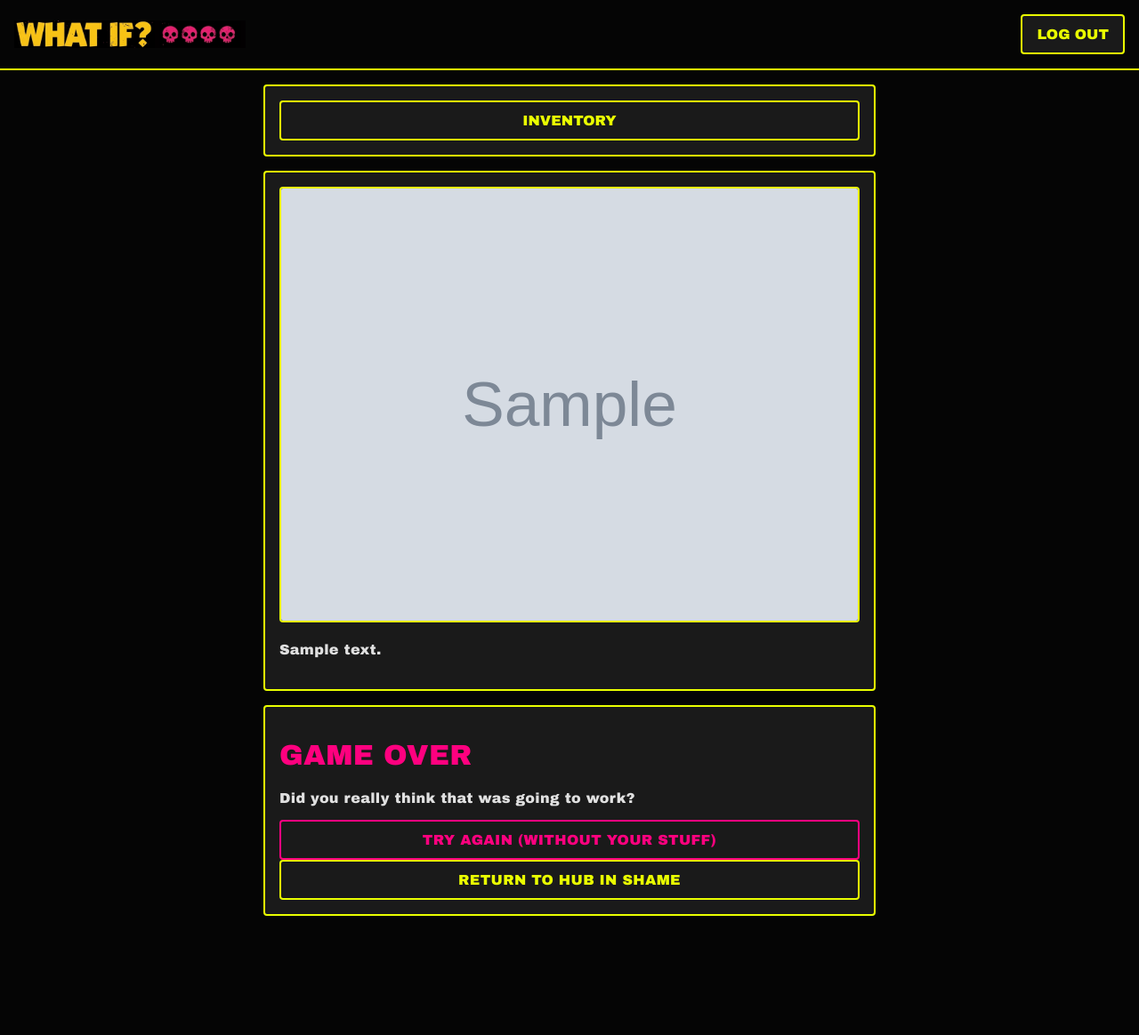
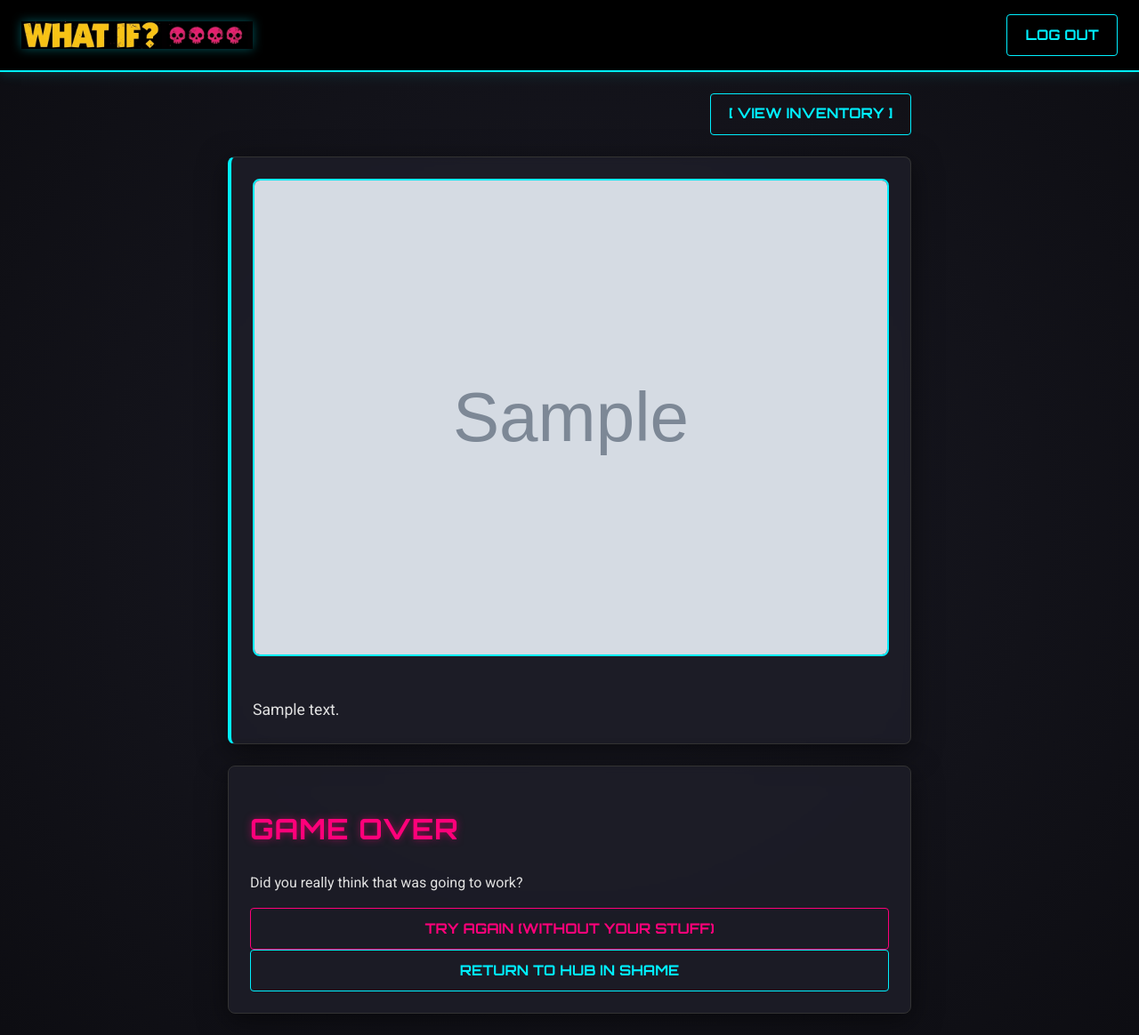
Before and after one commit to leecharl/DCC_ChooseYOA, a Django app: page /play/run/1/node/1/ in a window 1280 px wide. Shown: the whole page at 89% size. Before the commit the page ends 1030 px from the top, so only its background shows below. Run offline with Django 5.2, Linux system fonts and the light colour scheme; a user stored in the database is signed in; tables that the repository leaves empty hold one stand-in row (values such as "Sample post"); grey boxes marked "Sample" are stand-in pictures; data that the repository does not hold is empty.

Commit message:
Restyle the site as a sci-fi HUD (Orbitron/Roboto, glass panels)
Replaces the flat pink/yellow Syndicate look with a blue/pink/gold
"system UI" theme: glass-blurred panels, glowing choice-card buttons
with an arrow indicator, and locked options that stack the padlock
label above the requirement line. The achievement/loot toast keeps
its existing fade-out mechanism but is re-skinned as a gold system
message instead of a pink banner, and is now positioned below the
nav so it doesn't cover the logo/logout button.

.btn is no longer full-width by default (matches the new design's
inline nav/inventory buttons); a new .btn-block modifier restores
full-width for the hub/landing/play_node CTAs that need it.

```diff
--- a/engine/static/engine/css/dcc.css
+++ b/engine/static/engine/css/dcc.css
@@ -1,10 +1,13 @@
 :root {
-  --bg-deep-space: #050505;
-  --bg-panel: #1a1a1a;
-  --neon-pink: #ff007f;
-  --neon-yellow: #eaff00;
-  --text-main: #e0e0e0;
+  --bg-void: #0d0d12;
+  --panel-bg: rgba(30, 30, 40, 0.85);
+  --text-main: #e2e2e2;
   --text-muted: #6b6b6b;
+  --accent-blue: #00f0ff;
+  --accent-pink: #ff007a;
+  --accent-gold: #ffaa00;
+  --font-ui: 'Orbitron', sans-serif;
+  --font-story: 'Roboto', sans-serif;
 }
 
 * {
@@ -14,30 +17,47 @@
 body {
   margin: 0;
   min-height: 100vh;
-  background: var(--bg-deep-space);
+  background-color: var(--bg-void);
+  background-image: radial-gradient(circle at center, #1a1a24 0%, var(--bg-void) 100%);
   color: var(--text-main);
-  font-family: 'Arial Black', 'Helvetica Neue', Impact, sans-serif;
-  font-weight: 700;
-  letter-spacing: 0.02em;
+  font-family: var(--font-story);
+  line-height: 1.6;
+  display: flex;
+  flex-direction: column;
 }
 
 a {
-  color: var(--neon-yellow);
+  color: var(--accent-blue);
 }
 
+h1, h2, h3 {
+  font-family: var(--font-ui);
+  text-transform: uppercase;
+  letter-spacing: 1px;
+}
+
+/* --- NAVIGATION (THE HUD) --- */
 .site-nav {
+  background: #000;
+  border-bottom: 2px solid var(--accent-blue);
+  box-shadow: 0 0 15px rgba(0, 240, 255, 0.2);
+  padding: 1rem 1.5rem;
   display: flex;
   justify-content: space-between;
   align-items: center;
-  padding: 1rem;
-  border-bottom: 2px solid var(--neon-yellow);
   flex-wrap: wrap;
   gap: 0.5rem;
+  font-family: var(--font-ui);
+}
+
+.site-nav a {
+  text-decoration: none;
 }
 
 .site-nav__brand {
   display: block;
   max-width: 260px;
+  filter: drop-shadow(0 0 6px rgba(0, 240, 255, 0.35));
 }
 
 .site-nav__brand img {
@@ -46,45 +66,94 @@ a {
   height: auto;
 }
 
-.site-nav a {
-  text-decoration: none;
+/* --- MAIN CONTAINER --- */
+.container {
+  max-width: 800px;
+  margin: 0 auto;
+  padding: 1.5rem 1rem;
+  flex-grow: 1;
+  width: 100%;
+  display: flex;
+  flex-direction: column;
+  gap: 1.5rem;
 }
 
-.container {
-  max-width: 720px;
-  margin: 0 auto;
-  padding: 1rem;
-  display: flex;
-  flex-direction: column;
-  gap: 1rem;
+/* --- PANELS --- */
+.panel {
+  background: var(--panel-bg);
+  border: 1px solid #333;
+  border-radius: 8px;
+  padding: 1.5rem;
+  box-shadow: 0 8px 32px rgba(0, 0, 0, 0.5);
+  backdrop-filter: blur(4px);
 }
 
-.panel {
-  background: var(--bg-panel);
-  border: 2px solid var(--neon-yellow);
-  border-radius: 4px;
-  padding: 1rem;
+.story-panel {
+  border-left: 4px solid var(--accent-blue);
+  font-size: 1.1rem;
 }
 
+.node-text p {
+  margin-bottom: 1.25rem;
+}
+
+.node-text p:last-child {
+  margin-bottom: 0;
+}
+
+/* --- SYSTEM / ACHIEVEMENT TOAST --- */
+#ai-announcer {
+  position: fixed;
+  top: 5.5rem;
+  left: 50%;
+  transform: translateX(-50%);
+  z-index: 100;
+  width: min(90vw, 600px);
+  background: rgba(13, 13, 18, 0.95);
+  border: 1px solid var(--accent-gold);
+  color: var(--accent-gold);
+  padding: 1rem 1.5rem;
+  border-radius: 8px;
+  font-family: var(--font-ui);
+  font-size: 0.95rem;
+  text-transform: uppercase;
+  text-align: center;
+  box-shadow: 0 0 20px rgba(255, 170, 0, 0.4);
+  text-shadow: 0 0 5px rgba(255, 170, 0, 0.4);
+  transition: opacity 0.5s ease;
+}
+
+#ai-announcer.fade-out {
+  opacity: 0;
+}
+
+/* --- BUTTONS --- */
 .btn {
   display: inline-block;
-  background: var(--bg-panel);
-  color: var(--neon-yellow);
-  border: 2px solid var(--neon-yellow);
-  border-radius: 4px;
-  padding: 0.75rem 1rem;
+  background: transparent;
+  color: var(--accent-blue);
+  border: 1px solid var(--accent-blue);
+  padding: 0.6rem 1.25rem;
   font: inherit;
-  font-weight: 700;
+  font-family: var(--font-ui);
+  font-weight: bold;
   text-transform: uppercase;
   text-decoration: none;
   text-align: center;
+  border-radius: 4px;
   cursor: pointer;
-  width: 100%;
+  transition: all 0.2s ease-in-out;
 }
 
 .btn:hover {
-  background: var(--neon-yellow);
-  color: var(--bg-deep-space);
+  background: var(--accent-blue);
+  color: var(--bg-void);
+  box-shadow: 0 0 15px var(--accent-blue);
+}
+
+.btn-block {
+  display: block;
+  width: 100%;
 }
 
 .btn-locked {
@@ -92,105 +161,152 @@ a {
   border-color: var(--text-muted);
   opacity: 0.5;
   cursor: not-allowed;
-  display: flex;
-  align-items: center;
-  justify-content: center;
-  gap: 0.5rem;
 }
 
 .btn-locked:hover {
-  background: var(--bg-panel);
+  background: transparent;
   color: var(--text-muted);
+  box-shadow: none;
 }
 
 .btn-death {
-  border-color: var(--neon-pink);
-  color: var(--neon-pink);
+  border-color: var(--accent-pink);
+  color: var(--accent-pink);
 }
 
 .btn-death:hover {
-  background: var(--neon-pink);
-  color: #000;
+  background: var(--accent-pink);
+  color: var(--bg-void);
+  box-shadow: 0 0 15px var(--accent-pink);
 }
 
 .requirement-text {
   display: block;
-  font-size: 0.75rem;
+  font-size: 0.8rem;
   font-weight: normal;
   text-transform: none;
-  margin-top: 0.25rem;
+  letter-spacing: normal;
+  color: var(--text-muted);
+  margin-top: 0.35rem;
 }
 
+/* --- PLAYER CHOICES --- */
 .options-list {
   display: flex;
   flex-direction: column;
-  gap: 0.75rem;
+  gap: 1rem;
+}
+
+.options-list form {
+  margin: 0;
+}
+
+.choice-btn {
+  width: 100%;
+  background: rgba(255, 0, 122, 0.05);
+  border: 2px solid var(--accent-pink);
+  color: var(--text-main);
+  padding: 1.25rem;
+  font-family: var(--font-story);
+  font-weight: normal;
+  text-transform: none;
+  font-size: 1.05rem;
+  text-align: left;
+  border-radius: 8px;
+  display: flex;
+  align-items: center;
+}
+
+.choice-btn::before {
+  content: "\25B6";
+  color: var(--accent-pink);
+  margin-right: 1rem;
+  font-size: 1.2rem;
+  transition: transform 0.2s;
+}
+
+.choice-btn:hover {
+  background: rgba(255, 0, 122, 0.15);
+  border-color: #ff3399;
+  box-shadow: 0 0 20px rgba(255, 0, 122, 0.4);
+  color: #fff;
+}
+
+.choice-btn:hover::before {
+  transform: translateX(5px);
+}
+
+.choice-btn.btn-locked {
+  flex-direction: column;
+  align-items: flex-start;
+  gap: 0.25rem;
+  background: rgba(255, 255, 255, 0.03);
+  border-color: var(--text-muted);
+  color: var(--text-muted);
+}
+
+.choice-btn.btn-locked::before {
+  content: none;
+}
+
+.choice-btn.btn-locked:hover {
+  background: rgba(255, 255, 255, 0.03);
+  border-color: var(--text-muted);
+  color: var(--text-muted);
+  box-shadow: none;
+}
+
+.choice-btn.btn-locked:hover::before {
+  transform: none;
+}
+
+/* --- INVENTORY --- */
+.inventory-wrapper {
+  display: flex;
+  justify-content: flex-end;
 }
 
 .node-image {
   width: 100%;
   height: auto;
-  border: 2px solid var(--neon-yellow);
-  border-radius: 4px;
-}
-
-.node-text {
-  line-height: 1.5;
-}
-
-#ai-announcer {
-  position: absolute;
-  top: 0;
-  left: 0;
-  right: 0;
-  z-index: 100;
-  background: var(--neon-pink);
-  color: #000;
-  padding: 1rem;
-  text-align: center;
-  font-weight: 700;
-  text-transform: uppercase;
-  transition: opacity 0.5s ease;
-}
-
-#ai-announcer.fade-out {
-  opacity: 0;
+  border: 2px solid var(--accent-blue);
+  border-radius: 8px;
+  margin-bottom: 1.25rem;
 }
 
 dialog#inventory-modal {
-  background: var(--bg-panel);
+  background: var(--bg-void);
+  border: 2px solid var(--accent-blue);
   color: var(--text-main);
-  border: 2px solid var(--neon-yellow);
-  border-radius: 4px;
-  padding: 1rem;
+  border-radius: 8px;
+  padding: 1.5rem;
   width: min(90vw, 400px);
+  box-shadow: 0 0 30px rgba(0, 240, 255, 0.3);
 }
 
 dialog#inventory-modal::backdrop {
-  background: rgba(0, 0, 0, 0.7);
+  background: rgba(0, 0, 0, 0.8);
+  backdrop-filter: blur(3px);
+}
+
+dialog#inventory-modal h2 {
+  color: var(--accent-blue);
+  margin-top: 0;
 }
 
 .inventory-list {
-  list-style: none;
-  padding: 0;
+  list-style: square;
+  padding-left: 1.25rem;
   margin: 0 0 1rem 0;
-  display: flex;
-  flex-direction: column;
-  gap: 0.5rem;
+  color: #aaa;
 }
 
 .death-text {
-  color: var(--neon-pink);
-  text-transform: uppercase;
+  color: var(--accent-pink);
+  text-shadow: 0 0 8px rgba(255, 0, 122, 0.5);
 }
 
 .victory-text {
-  color: var(--neon-yellow);
-  text-transform: uppercase;
+  color: var(--accent-gold);
+  text-shadow: 0 0 8px rgba(255, 170, 0, 0.5);
 }
-
-@media (min-width: 700px) {
-  .options-list {
-    flex-direction: column;
-  }
-}
--- a/engine/templates/engine/base.html
+++ b/engine/templates/engine/base.html
@@ -4,6 +4,9 @@
     <meta charset="UTF-8">
     <meta name="viewport" content="width=device-width, initial-scale=1">
     <title>{% block title %}Dungeon Crawler Carl: Choose Your Own Adventure{% endblock %}</title>
+    <link rel="preconnect" href="https://fonts.googleapis.com">
+    <link rel="preconnect" href="https://fonts.gstatic.com" crossorigin>
+    <link href="https://fonts.googleapis.com/css2?family=Orbitron:wght@400;700&family=Roboto:wght@400;500&display=swap" rel="stylesheet">
     <link rel="stylesheet" href="{% static 'engine/css/dcc.css' %}">
 </head>
 <body>
@@ -14,7 +17,7 @@
         {% if user.is_authenticated %}
             <form method="POST" action="{% url 'logout' %}" style="margin:0;">
                 {% csrf_token %}
-                <button type="submit" class="btn" style="width:auto;">Log Out</button>
+                <button type="submit" class="btn">Log Out</button>
             </form>
         {% endif %}
     </nav>
--- a/engine/templates/engine/landing.html
+++ b/engine/templates/engine/landing.html
@@ -12,7 +12,7 @@
         <form method="POST">
             {% csrf_token %}
             {{ login_form.as_p }}
-            <button type="submit" name="login_submit" class="btn">Enter the Dungeon</button>
+            <button type="submit" name="login_submit" class="btn btn-block">Enter the Dungeon</button>
         </form>
     </div>
 
@@ -21,7 +21,7 @@
         <form method="POST">
             {% csrf_token %}
             {{ register_form.as_p }}
-            <button type="submit" name="register_submit" class="btn">Sign Up to Crawl</button>
+            <button type="submit" name="register_submit" class="btn btn-block">Sign Up to Crawl</button>
         </form>
     </div>
 </div>
--- a/engine/templates/engine/play_node.html
+++ b/engine/templates/engine/play_node.html
@@ -15,8 +15,8 @@
 {% endif %}
 
 <div class="container">
-    <div class="panel">
-        <button type="button" class="btn" onclick="document.getElementById('inventory-modal').showModal()">Inventory</button>
+    <div class="inventory-wrapper">
+        <button type="button" class="btn" onclick="document.getElementById('inventory-modal').showModal()">[ View Inventory ]</button>
     </div>
 
     <dialog id="inventory-modal">
@@ -28,12 +28,12 @@
                 <li>Empty. Bold strategy.</li>
             {% endfor %}
         </ul>
-        <form method="dialog">
+        <form method="dialog" style="text-align: right; margin-top: 1rem;">
             <button type="submit" class="btn">Close</button>
         </form>
     </dialog>
 
-    <div class="panel">
+    <div class="panel story-panel">
         {% if node.image %}
             <img class="node-image" src="{{ node.image.url }}" alt="">
         {% endif %}
@@ -44,26 +44,26 @@
         <div class="panel">
             <h1 class="death-text">GAME OVER</h1>
             <p>Did you really think that was going to work?</p>
-            <a href="{% url 'restart_run' run.id %}" class="btn btn-death">Try Again (Without Your Stuff)</a>
-            <a href="{% url 'hub' %}" class="btn">Return to Hub in Shame</a>
+            <a href="{% url 'restart_run' run.id %}" class="btn btn-death btn-block">Try Again (Without Your Stuff)</a>
+            <a href="{% url 'hub' %}" class="btn btn-block">Return to Hub in Shame</a>
         </div>
     {% elif node.is_victory %}
         <div class="panel">
             <h1 class="victory-text">VICTORY</h1>
-            <a href="{% url 'hub' %}" class="btn">Return to Hub</a>
+            <a href="{% url 'hub' %}" class="btn btn-block">Return to Hub</a>
         </div>
     {% else %}
-        <div class="panel options-list">
+        <div class="options-list">
             {% for option in options %}
                 {% if option.disabled %}
-                    <button type="button" class="btn btn-locked" disabled>
-                        &#128274; {{ option.button_text }}
+                    <button type="button" class="btn choice-btn btn-locked" disabled>
+                        <span>&#128274; {{ option.button_text }}</span>
                         <span class="requirement-text">Requires: {{ option.required_item.name }}</span>
                     </button>
                 {% else %}
                     <form method="POST" action="{% url 'process_choice' run.id option.id %}">
                         {% csrf_token %}
-                        <button type="submit" class="btn">{{ option.button_text }}</button>
+                        <button type="submit" class="btn choice-btn">{{ option.button_text }}</button>
                     </form>
                 {% endif %}
             {% endfor %}
```
Also changed, not shown: engine/templates/engine/hub.html (+4 -4 lines).
